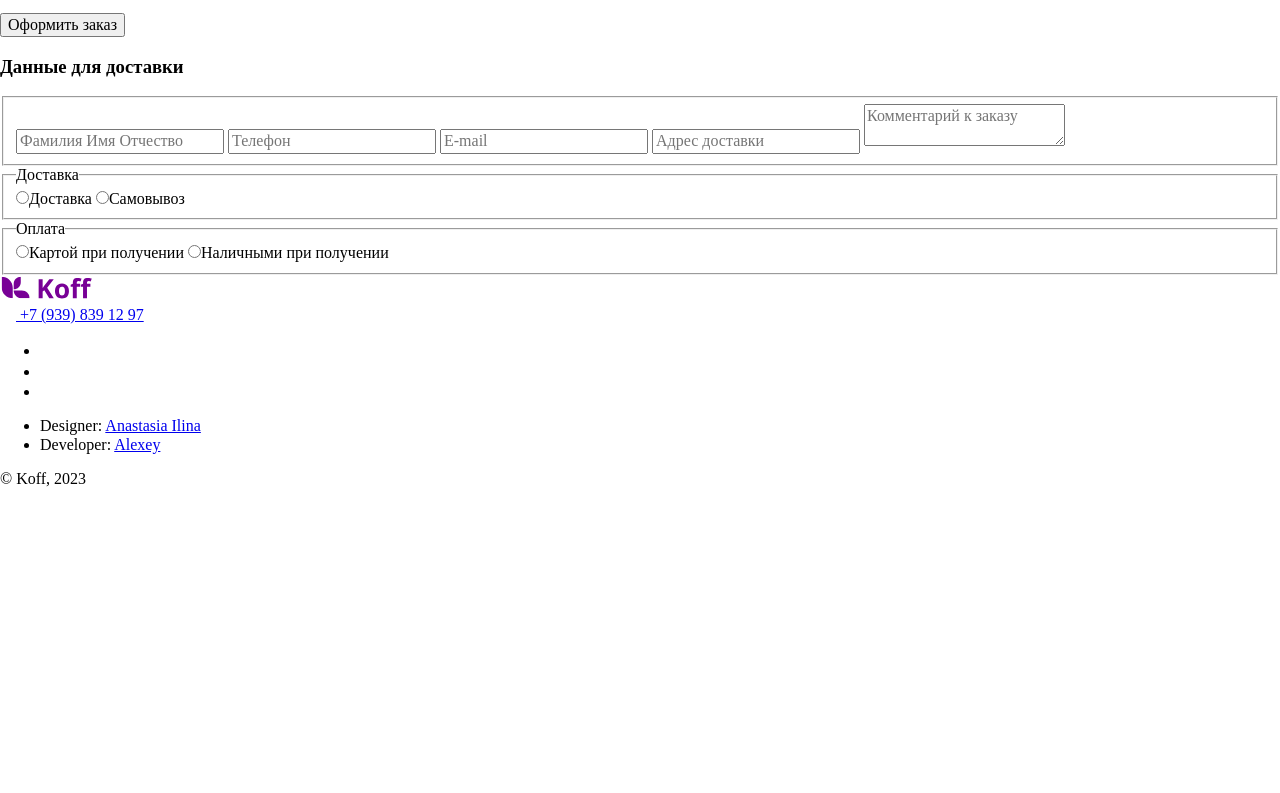
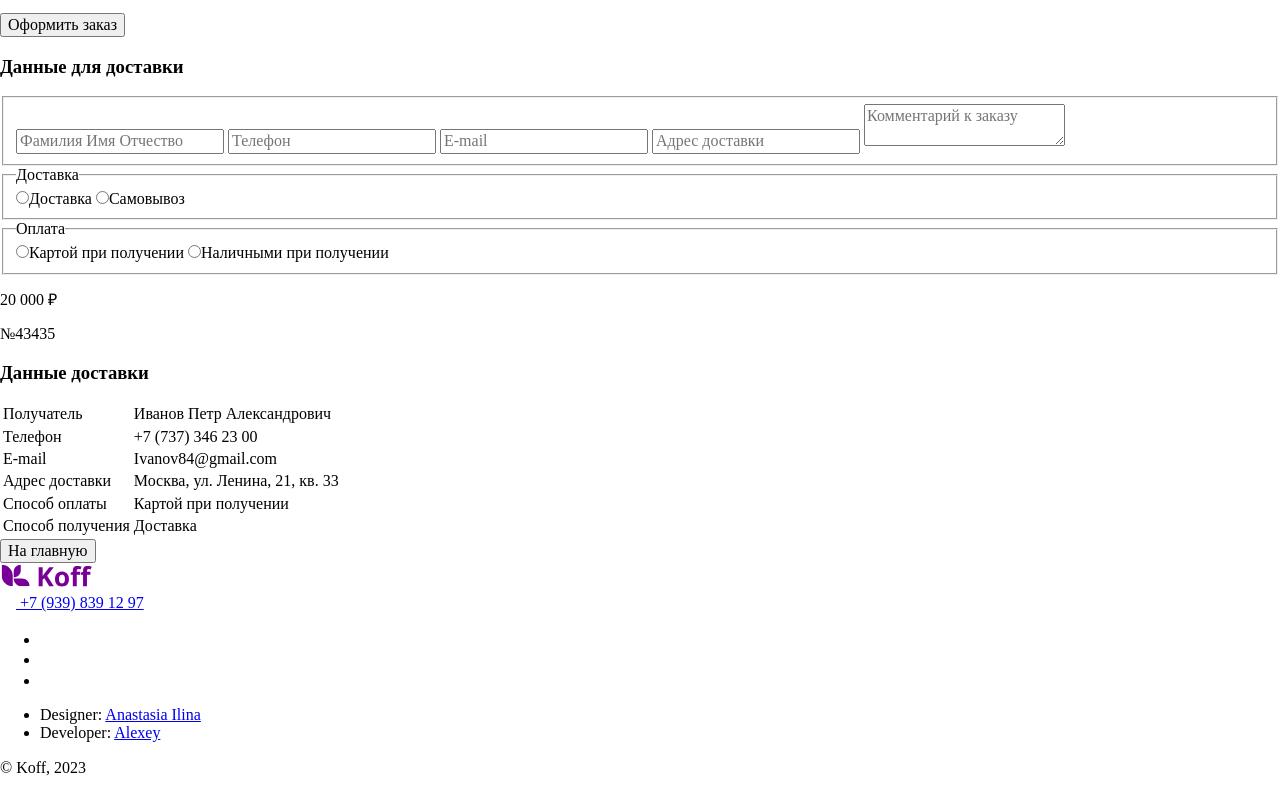
Before and after one commit to webdev-alexey/34, a website built with Vite: page index.html in a window 1280 px wide. Shown: the part 1300-2093 px from the top of the page. Before the commit the page ends 1805 px from the top, so only its background shows below. Built offline with nearby package versions, Linux system fonts and the light colour scheme; files whose address does not match are found by name.

Commit message:
верстка order

```diff
--- a/index.html
+++ b/index.html
@@ -505,6 +505,77 @@
               </div>
             </div>
           </section>
+
+          <section class="order">
+            <div class="order__info">
+              <p class="order__price">
+                20&nbsp;000&nbsp;₽
+              </p>
+
+              <p class="order__article">
+                №43435
+              </p>
+
+              <div class="order__characteristics">
+                <h3 class="order__characteristics-title">
+                  Данные доставки
+                </h3>
+
+                <table class="order__characteristics-table table">
+                  <tr class="table__row">
+                    <td class="table__field">
+                      Получатель
+                    </td>
+                    <td class="table__value">
+                      Иванов Петр Александрович
+                    </td>
+                  </tr>
+                  <tr class="table__row">
+                    <td class="table__field">
+                      Телефон
+                    </td>
+                    <td class="table__value">
+                      +7 (737) 346 23 00
+                    </td>
+                  </tr>
+                  <tr class="table__row">
+                    <td class="table__field">
+                      E-mail
+                    </td>
+                    <td class="table__value">
+                      Ivanov84@gmail.com
+                    </td>
+                  </tr>
+                  <tr class="table__row">
+                    <td class="table__field">
+                      Адрес доставки
+                    </td>
+                    <td class="table__value">
+                      Москва, ул. Ленина, 21, кв. 33
+                    </td>
+                  </tr>
+                  <tr class="table__row">
+                    <td class="table__field">
+                      Способ оплаты
+                    </td>
+                    <td class="table__value">
+                      Картой при получении
+                    </td>
+                  </tr>
+                  <tr class="table__row">
+                    <td class="table__field">
+                      Способ получения
+                    </td>
+                    <td class="table__value">
+                      Доставка
+                    </td>
+                  </tr>
+                </table>
+
+                <button class="order__btn" type="button">На главную</button>
+              </div>
+            </div>
+          </section>
         </div>
       </div>
     </main>
```
